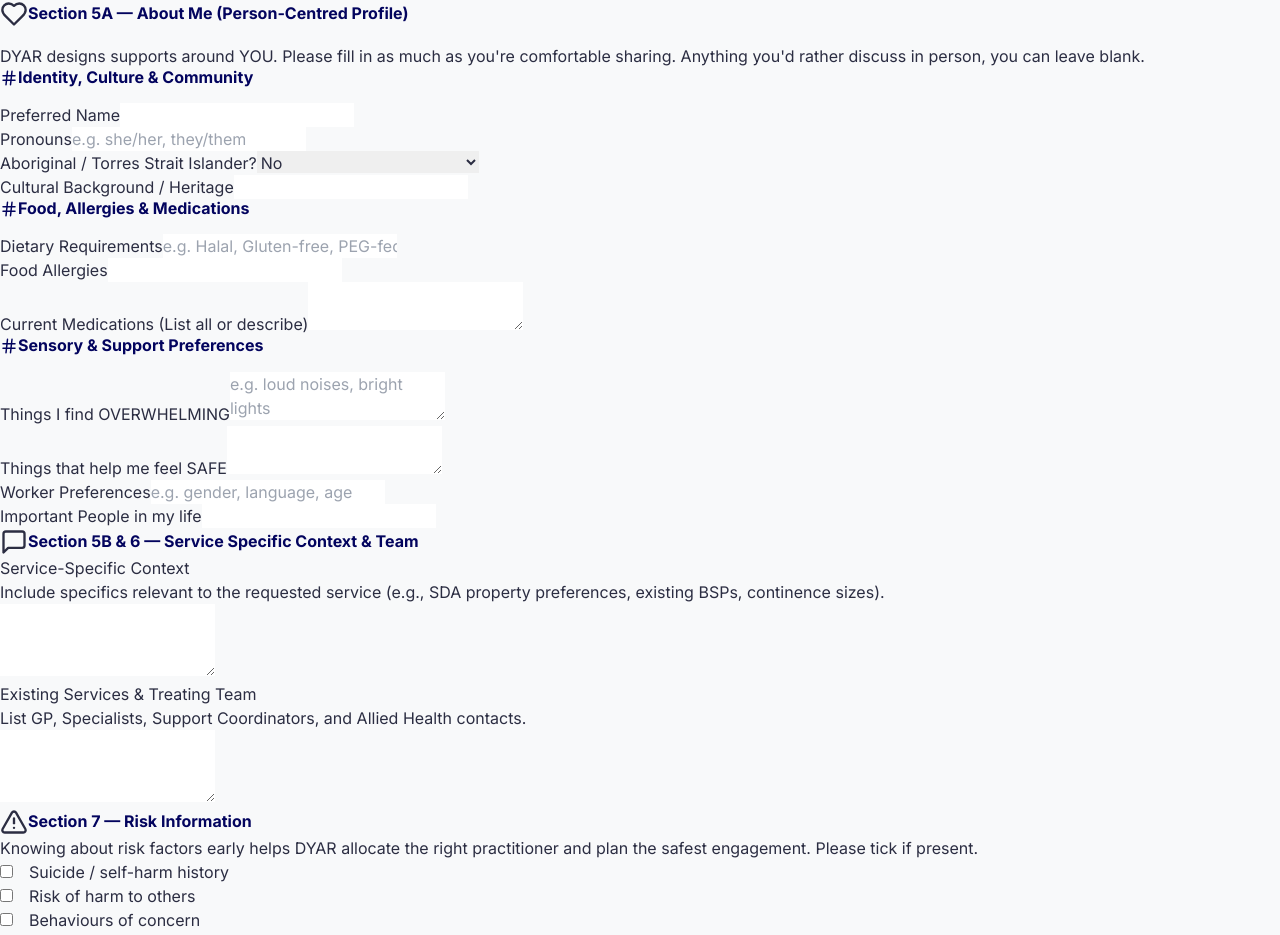
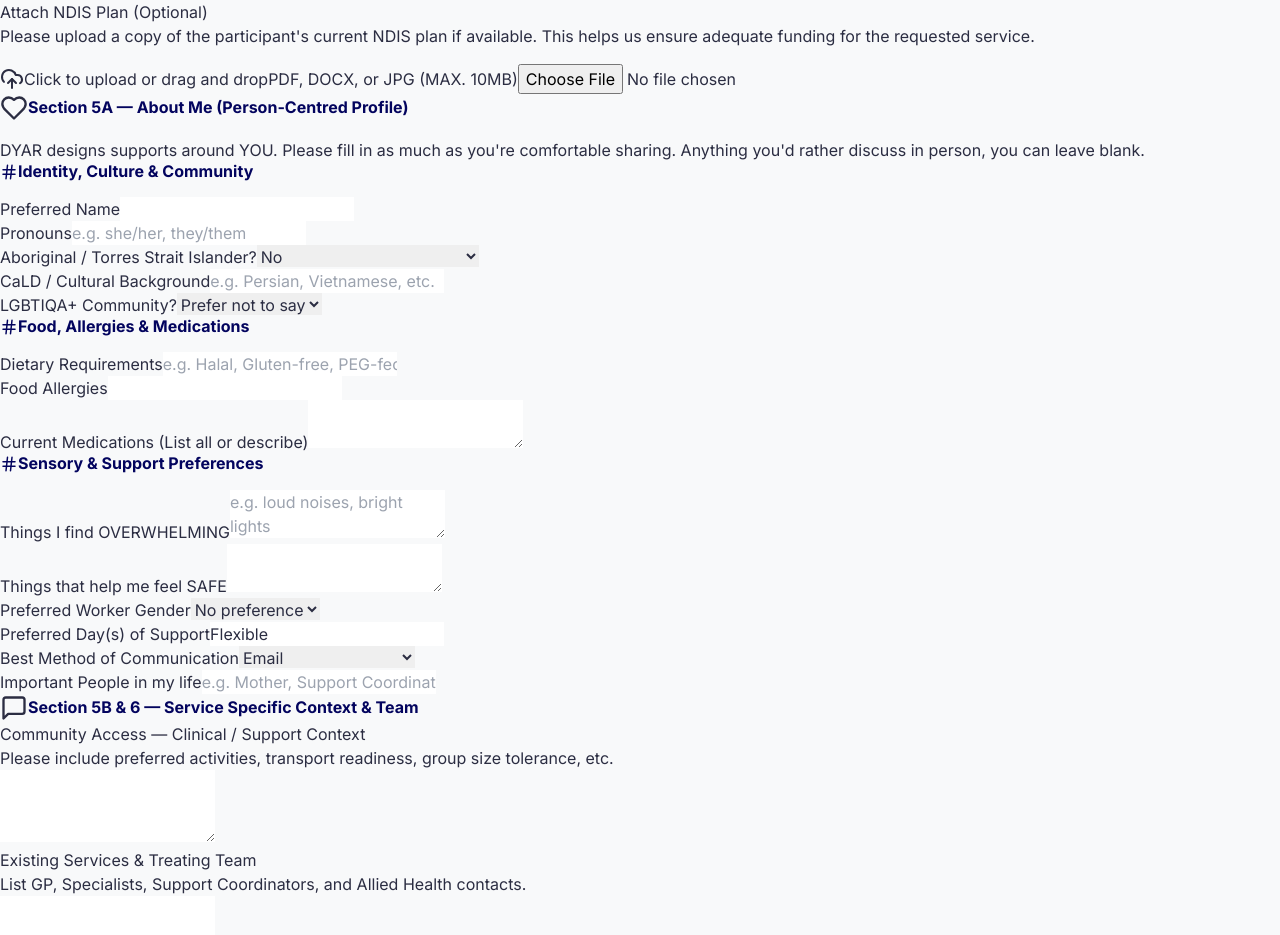
Before and after one commit to dyaritproject/dyartemproject, a React (Vite) app in the folder frontend/: page /referral in a window 1280 px wide. Shown: the part 796-1731 px from the top of the page. Built offline with nearby package versions, Linux system fonts and the light colour scheme; the HTML template or start-up script is replaced by a standard one.

Commit message:
feat: Add dynamic service hints, file upload UI, and expand Section 5A identity/support fields

```diff
--- a/frontend/src/pages/Referral.tsx
+++ b/frontend/src/pages/Referral.tsx
@@ -1,10 +1,11 @@
 import React, { useState } from 'react';
 import { submitReferral } from '../api';
-import { ShieldCheck, UserCircle, Activity, ClipboardList, AlertTriangle, MessageSquare, CheckCircle, Lock, Heart, Hash } from 'lucide-react';
+import { ShieldCheck, UserCircle, Activity, ClipboardList, AlertTriangle, MessageSquare, CheckCircle, Lock, Heart, Hash, UploadCloud } from 'lucide-react';
 
 const Referral = () => {
   const [status, setStatus] = useState('');
   const [isSubmitting, setIsSubmitting] = useState(false);
+  const [attachedFile, setAttachedFile] = useState<File | null>(null);
 
   // Comprehensive Form State
   const [formData, setFormData] = useState({
@@ -127,6 +128,7 @@
 #### Section 3 & 4: Reason & Funding
 - Funding Category: ${formData.funding_category}
 - Primary Reason for Referral: ${formData.primary_reason}
+- NDIS Plan Attached: ${attachedFile ? 'Yes (' + attachedFile.name + ')' : 'No'}
 
 #### Section 5A: Person-Centred Profile (About Me)
 **Identity & Culture:**
@@ -161,7 +163,7 @@
 - Meal Routine: ${formData.routine_meal}
 
 #### Section 5B & 6: Clinical Context & Team
-- Service-Specific Context: ${formData.clinical_context}
+- ${formData.service_requested} Specific Context: ${formData.clinical_context}
 - Treating Team: ${formData.treating_team}
 
 #### Section 7: Risk Information
@@ -350,9 +352,30 @@
                 </select>
               </div>
             </div>
-            <div>
+            <div className="mb-6">
               <label className="block text-sm font-bold text-gray-700 mb-2">Primary Reason for Referral (in your own words)</label>
               <textarea name="primary_reason" rows={3} value={formData.primary_reason} onChange={handleChange} className="w-full px-4 py-3 rounded-xl border border-gray-200 focus:ring-2 focus:ring-[#6A0DAD] outline-none resize-y"></textarea>
+            </div>
+
+            <div className="bg-blue-50 border border-blue-100 rounded-2xl p-6">
+              <label className="block text-sm font-bold text-blue-900 mb-2">Attach NDIS Plan (Optional)</label>
+              <p className="text-xs text-blue-700 mb-4">Please upload a copy of the participant's current NDIS plan if available. This helps us ensure adequate funding for the requested service.</p>
+              <div className="flex items-center justify-center w-full">
+                  <label className="flex flex-col items-center justify-center w-full h-32 border-2 border-blue-200 border-dashed rounded-xl cursor-pointer bg-white hover:bg-blue-50 transition-colors">
+                      <div className="flex flex-col items-center justify-center pt-5 pb-6">
+                          <UploadCloud className="w-8 h-8 text-blue-500 mb-2" />
+                          <p className="mb-2 text-sm text-gray-500"><span className="font-semibold">Click to upload</span> or drag and drop</p>
+                          <p className="text-xs text-gray-500">PDF, DOCX, or JPG (MAX. 10MB)</p>
+                      </div>
+                      <input type="file" className="hidden" accept=".pdf,.doc,.docx,.jpg,.jpeg,.png" onChange={(e) => setAttachedFile(e.target.files ? e.target.files[0] : null)} />
+                  </label>
+              </div>
+              {attachedFile && (
+                <div className="mt-4 p-3 bg-white border border-blue-200 rounded-lg flex items-center justify-between">
+                  <span className="text-sm font-medium text-gray-700">{attachedFile.name}</span>
+                  <button type="button" onClick={() => setAttachedFile(null)} className="text-red-500 hover:text-red-700 text-sm font-bold">Remove</button>
+                </div>
+              )}
             </div>
           </div>
 
@@ -376,7 +399,12 @@
                       <option>No</option><option>Yes - Aboriginal</option><option>Yes - Torres Strait Islander</option><option>Yes - Both</option><option>Prefer not to say</option>
                     </select>
                   </div>
-                  <div><label className="block text-sm font-medium text-gray-700 mb-1">Cultural Background / Heritage</label><input type="text" name="culture_bg" value={formData.culture_bg} onChange={handleChange} className="w-full px-3 py-2 rounded-lg border border-gray-200" /></div>
+                  <div><label className="block text-sm font-medium text-gray-700 mb-1">CaLD / Cultural Background</label><input type="text" name="culture_bg" value={formData.culture_bg} onChange={handleChange} className="w-full px-3 py-2 rounded-lg border border-gray-200" placeholder="e.g. Persian, Vietnamese, etc." /></div>
+                  <div><label className="block text-sm font-medium text-gray-700 mb-1">LGBTIQA+ Community?</label>
+                    <select name="lgbtiqa" value={formData.lgbtiqa} onChange={handleChange} className="w-full px-3 py-2 rounded-lg border border-gray-200">
+                      <option>Prefer not to say</option><option>Yes</option><option>No</option>
+                    </select>
+                  </div>
                 </div>
               </div>
 
@@ -396,8 +424,19 @@
                 <div className="grid md:grid-cols-2 gap-4">
                   <div><label className="block text-sm font-medium text-gray-700 mb-1">Things I find OVERWHELMING</label><textarea name="sensory_overwhelm" value={formData.sensory_overwhelm} onChange={handleChange} rows={2} className="w-full px-3 py-2 rounded-lg border border-gray-200" placeholder="e.g. loud noises, bright lights"></textarea></div>
                   <div><label className="block text-sm font-medium text-gray-700 mb-1">Things that help me feel SAFE</label><textarea name="feel_safe" value={formData.feel_safe} onChange={handleChange} rows={2} className="w-full px-3 py-2 rounded-lg border border-gray-200"></textarea></div>
-                  <div><label className="block text-sm font-medium text-gray-700 mb-1">Worker Preferences</label><input type="text" name="worker_pref" value={formData.worker_pref} onChange={handleChange} className="w-full px-3 py-2 rounded-lg border border-gray-200" placeholder="e.g. gender, language, age" /></div>
-                  <div><label className="block text-sm font-medium text-gray-700 mb-1">Important People in my life</label><input type="text" name="important_people" value={formData.important_people} onChange={handleChange} className="w-full px-3 py-2 rounded-lg border border-gray-200" /></div>
+                  <div><label className="block text-sm font-medium text-gray-700 mb-1">Preferred Worker Gender</label>
+                    <select name="worker_pref" value={formData.worker_pref} onChange={handleChange} className="w-full px-3 py-2 rounded-lg border border-gray-200">
+                      <option>No preference</option><option>Female</option><option>Male</option><option>Non-binary</option>
+                    </select>
+                  </div>
+                  <div><label className="block text-sm font-medium text-gray-700 mb-1">Preferred Day(s) of Support</label><input type="text" name="best_time" value={formData.best_time} onChange={handleChange} className="w-full px-3 py-2 rounded-lg border border-gray-200" placeholder="e.g. Mondays, Weekends, Flexible" /></div>
+
+                  <div><label className="block text-sm font-medium text-gray-700 mb-1">Best Method of Communication</label>
+                    <select name="comm_style" value={formData.comm_style} onChange={handleChange} className="w-full px-3 py-2 rounded-lg border border-gray-200">
+                      <option>Email</option><option>Phone Call</option><option>Text Message / SMS</option><option>Through Nominee</option>
+                    </select>
+                  </div>
+                  <div><label className="block text-sm font-medium text-gray-700 mb-1">Important People in my life</label><input type="text" name="important_people" value={formData.important_people} onChange={handleChange} className="w-full px-3 py-2 rounded-lg border border-gray-200" placeholder="e.g. Mother, Support Coordinator" /></div>
                 </div>
               </div>
             </div>
@@ -411,8 +450,16 @@
             </div>
             <div className="space-y-6">
               <div>
-                <label className="block text-sm font-bold text-gray-700 mb-2">Service-Specific Context</label>
-                <p className="text-sm text-gray-500 mb-3">Include specifics relevant to the requested service (e.g., SDA property preferences, existing BSPs, continence sizes).</p>
+                <label className="block text-sm font-bold text-gray-700 mb-2">
+                  <span className="text-[#6A0DAD]">{formData.service_requested}</span> — Clinical / Support Context
+                </label>
+                <p className="text-sm text-gray-500 mb-3">
+                  {formData.service_requested === 'Community Access' ? 'Please include preferred activities, transport readiness, group size tolerance, etc.' :
+                   formData.service_requested === 'Consumables' ? 'Please specify required products, sizes, quantities, and delivery instructions.' :
+                   formData.service_requested === 'Specialist Behaviour Support' ? 'Please include details on existing Behaviour Support Plans, restrictive practices, or current incidents.' :
+                   formData.service_requested === 'Specialist Disability Accommodation' ? 'Please include housing preferences, robust build requirements, and current living situation.' :
+                   'Include specifics relevant to the requested service.'}
+                </p>
                 <textarea name="clinical_context" rows={3} value={formData.clinical_context} onChange={handleChange} className="w-full px-4 py-3 rounded-xl border border-gray-200 focus:ring-2 focus:ring-[#6A0DAD] outline-none"></textarea>
               </div>
               <div>
```
